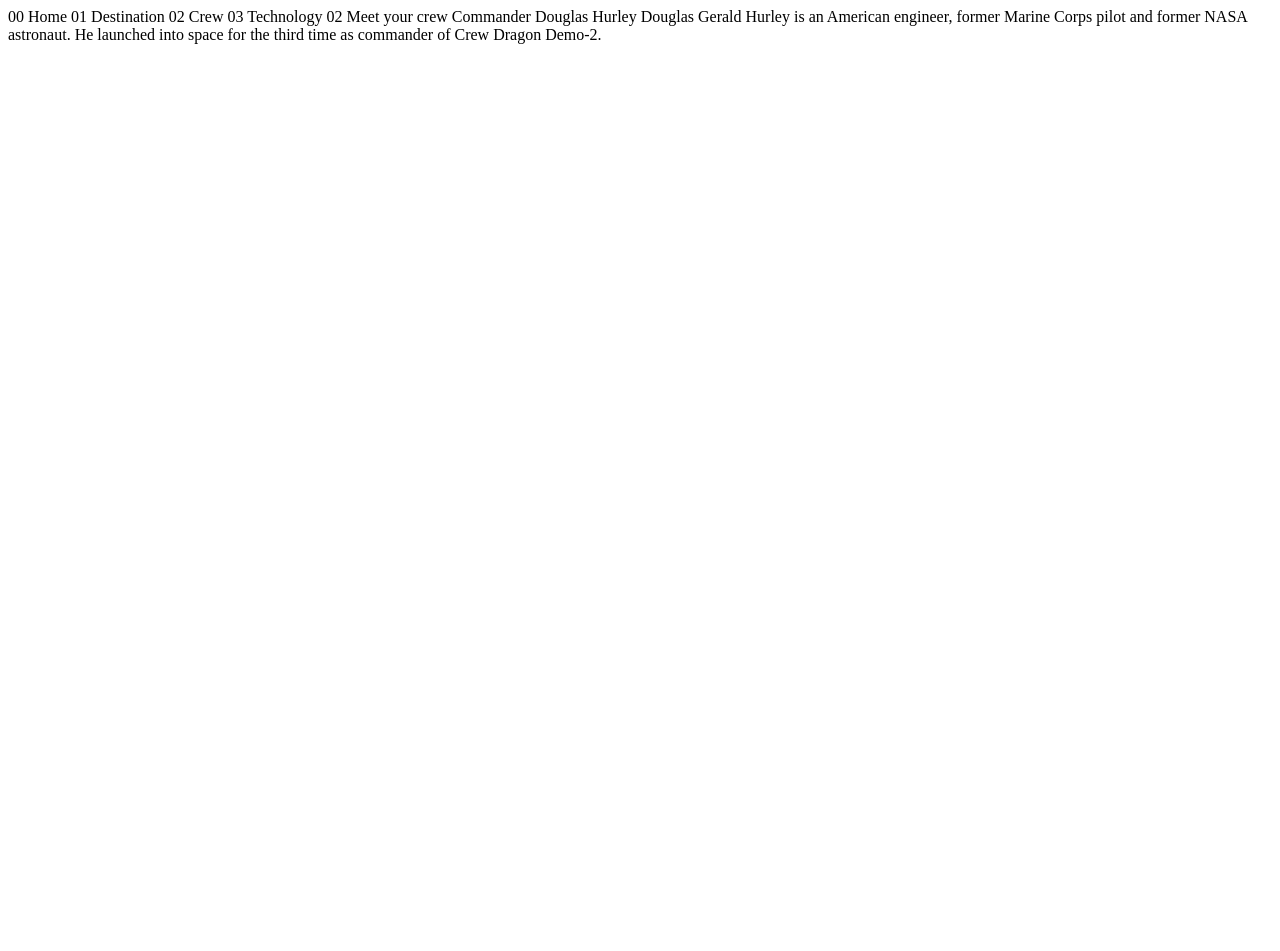
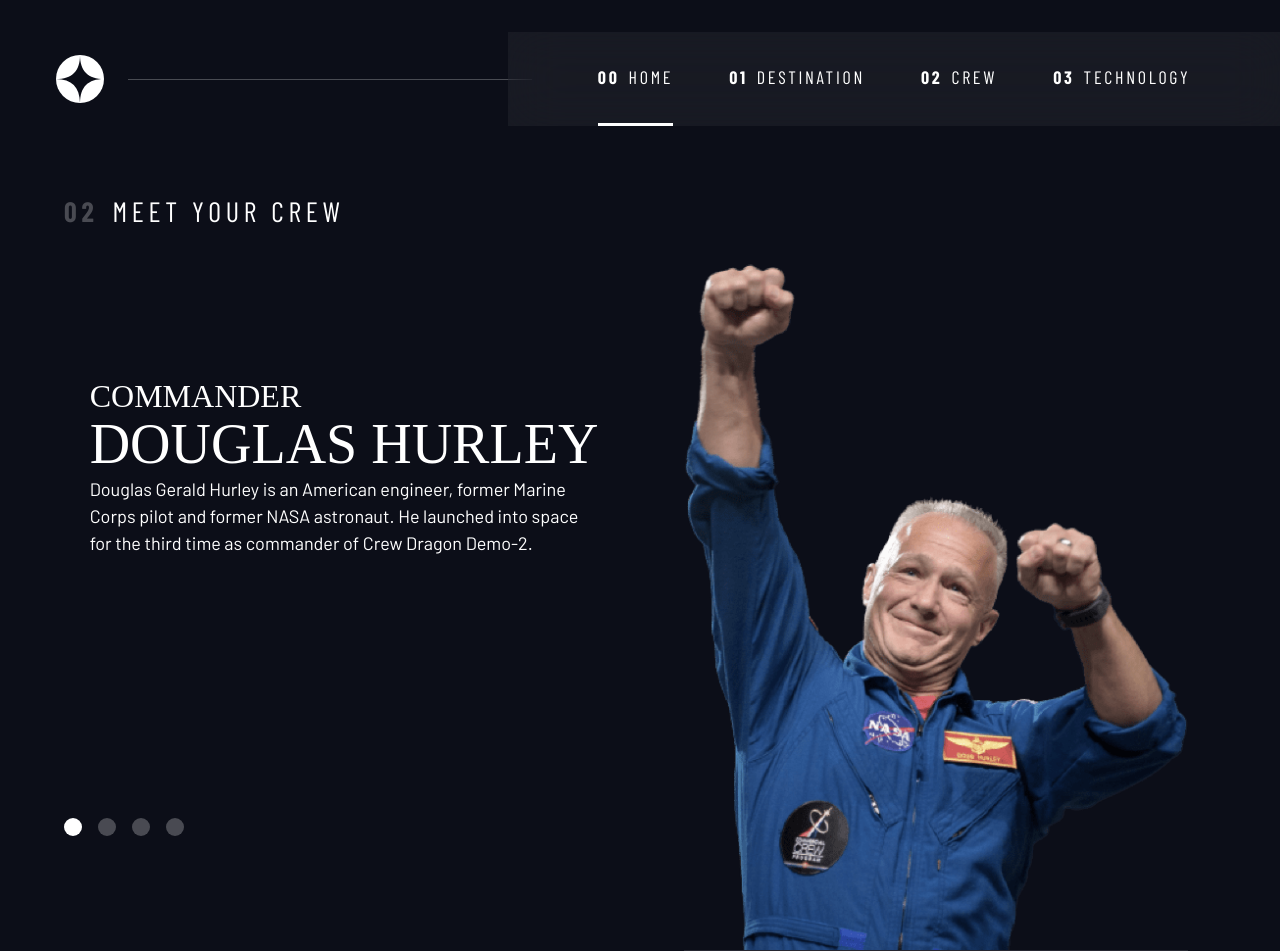
Before and after one commit to mldrenth/space_toursism_website, a plain HTML site: page crew-commander.html in a window 1280 px wide. Before the commit the page ends 800 px from the top, so only its background shows below. Drawn offline with nearby package versions, Linux system fonts and the light colour scheme; a web font is replaced by a local one.

Commit message:
add crew page

```diff
--- a/crew-commander.html
+++ b/crew-commander.html
@@ -1,27 +1,64 @@
 <!DOCTYPE html>
 <html lang="en">
+
 <head>
   <meta charset="UTF-8">
   <meta name="viewport" content="width=device-width, initial-scale=1.0">
 
   <link rel="icon" type="image/png" sizes="32x32" href="./assets/favicon-32x32.png">
+  <!-- Google fonts -->
+  <link rel="preconnect" href="https://fonts.googleapis.com">
+  <link rel="preconnect" href="https://fonts.gstatic.com" crossorigin>
+  <link
+    href="https://fonts.googleapis.com/css2?family=Barlow+Condensed:wght@400;700&family=Bellefair&family=Barlow:wght@400;700&display=swap"
+    rel="stylesheet">
 
+  <!-- Our custom CSS -->
+  <link rel="stylesheet" href="index.css">
   <title>Frontend Mentor | Space tourism website</title>
 </head>
-<body>
 
-  00 Home
-  01 Destination
-  02 Crew
-  03 Technology
+<script src="index.js" defer></script>
 
-  02 Meet your crew
+<body class="crew">
+  <a class="skip-to-content" href="#main"> Skip to content </a>
+  <header class="primary-header flex">
+    <div>
+      <img src="./assets/shared/logo.svg" alt="space tourism logo" class="logo" />
+    </div>
+    <button class="mobile-nav-toggle" aria-controls="primary-navigation"><span class="sr-only"
+        aria-expanded="false">Menu</span></button>
+    <nav>
+      <ul id="primary-navigation" data-visible="false" class="primary-navigation underline-indicators flex">
+        <li class="active"><a class=" ff-sans-cond uppercase text-white letter-spacing-2" href="index.html"><span
+              aria-hidden="true">00</span>Home</a>
+        <li><a class=" ff-sans-cond uppercase text-white letter-spacing-2" href="destination.html"><span
+              aria-hidden="true">01</span>Destination</a>
+        <li><a class=" ff-sans-cond uppercase text-white letter-spacing-2" href="crew.html"><span
+              aria-hidden="true">02</span>Crew</a>
+        <li><a class=" ff-sans-cond uppercase text-white letter-spacing-2" href="technology.html"><span
+              aria-hidden="true">03</span>Technology</a>
+      </ul>
+    </nav>
+  </header>
+  <main id="main" class="grid-container grid-container--crew flow">
 
-  Commander
-  Douglas Hurley
+    <h1 class="numbered-title"><span aria-hidden="true">02</span>Meet your crew</h1>
+    <div class=" dot-indicators flex">
+      <button aria-selected="true"><span class="sr-only">The commander</span></button>
+      <button aria-selected="false"><span class="sr-only">The mission specialist</span></button>
+      <button aria-selected="false"><span class="sr-only">The pilot</span></button>
+      <button aria-selected="false"><span class="sr-only">The crew engineer</span></button>
+    </div>
+    <article class="crew-details">
+      <h2 class="fs-600 ff-serif uppercase">Commander</h2>
+      <p class="fs-700 uppercase ff-serif">Douglas Hurley</p>
+      <p>Douglas Gerald Hurley is an American engineer, former Marine Corps pilot
+        and former NASA astronaut. He launched into space for the third time as
+        commander of Crew Dragon Demo-2.</p>
+    </article>
+    <img src="assets/crew/image-douglas-hurley.png" alt="Douglas Hurley">
+  </main>
+</body>
 
-  Douglas Gerald Hurley is an American engineer, former Marine Corps pilot
-  and former NASA astronaut. He launched into space for the third time as
-  commander of Crew Dragon Demo-2.
-</body>
 </html>
--- a/index.css
+++ b/index.css
@@ -606,6 +606,31 @@
     font-size: 1.75rem;
 }
 
+/* crew layout */
+
+.grid-container--crew {
+    --flow-space: 2rem;
+    grid-template-areas:
+        'title'
+        'image'
+        'tabs'
+        'content';
+}
+
+.grid-container--crew>img {
+    grid-area: image;
+    max-width: 60%;
+    border-bottom: 1px solid hsl(var(--clr-white) / .1);
+}
+
+.grid-container--crew>.dot-indicators {
+    grid-area: tabs;
+}
+
+.grid-container--crew>.crew-details {
+    grid-area: content;
+}
+
 @media (min-width: 35em) {
     .numbered-title {
         justify-self: start;
@@ -615,6 +640,15 @@
     .destination-meta {
         flex-direction: row;
         justify-content: space-evenly;
+    }
+
+    .grid-container--crew {
+        padding-bottom: 0;
+        grid-template-areas:
+            'title'
+            'content'
+            'tabs'
+            'image';
     }
 }
 
@@ -647,7 +681,8 @@
             '. image content .';
     }
 
-    .grid-container--destination>img {
+    .grid-container--destination>img,
+    .grid-container--crew>img {
         max-width: 90%;
     }
 
@@ -656,6 +691,21 @@
         justify-content: start;
     }
 
+    .grid-container--crew {
+        grid-template-areas:
+            '. title title .'
+            '. content image .'
+            '. tabs image .';
+    }
+
+    .grid-container--crew > .dot-indicators {
+        justify-self: start;
+    }
+
+    .grid-container--crew > img {
+        align-self: end;
+    }
+
 
 
 
```
